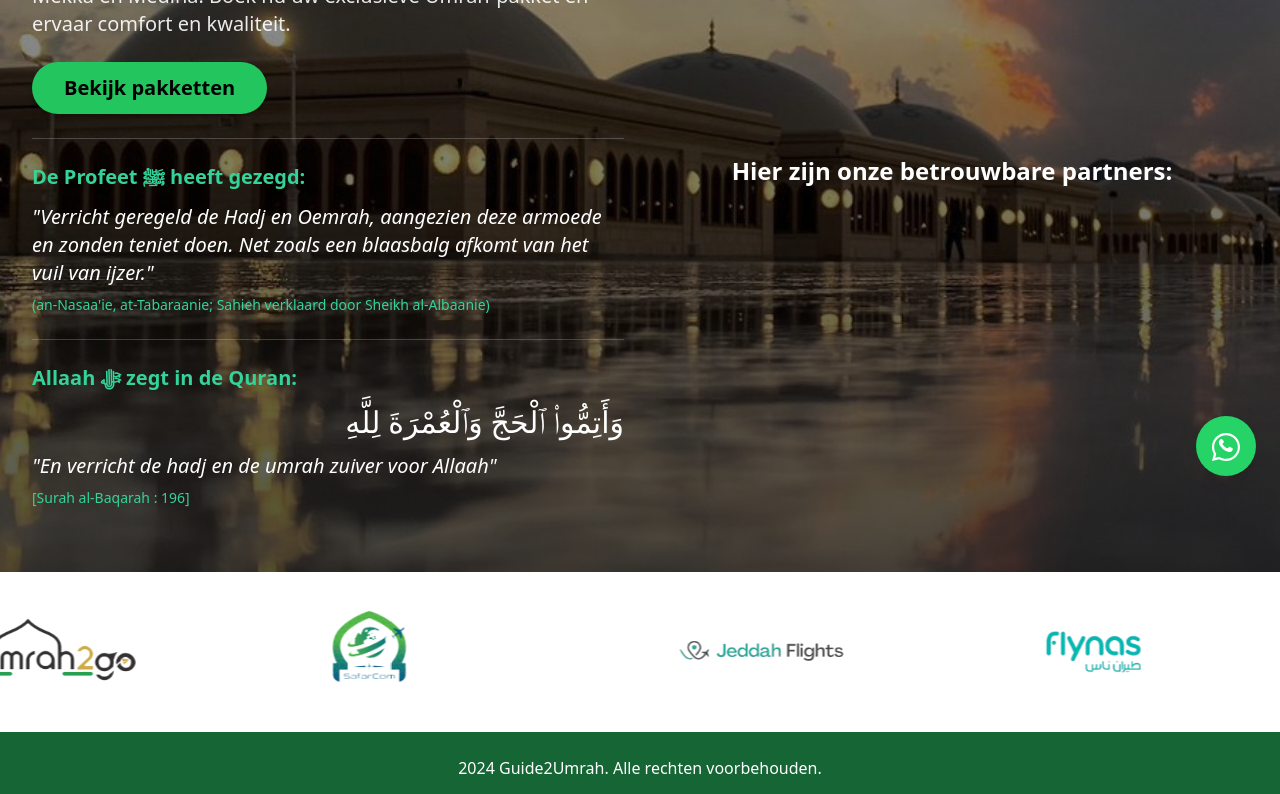
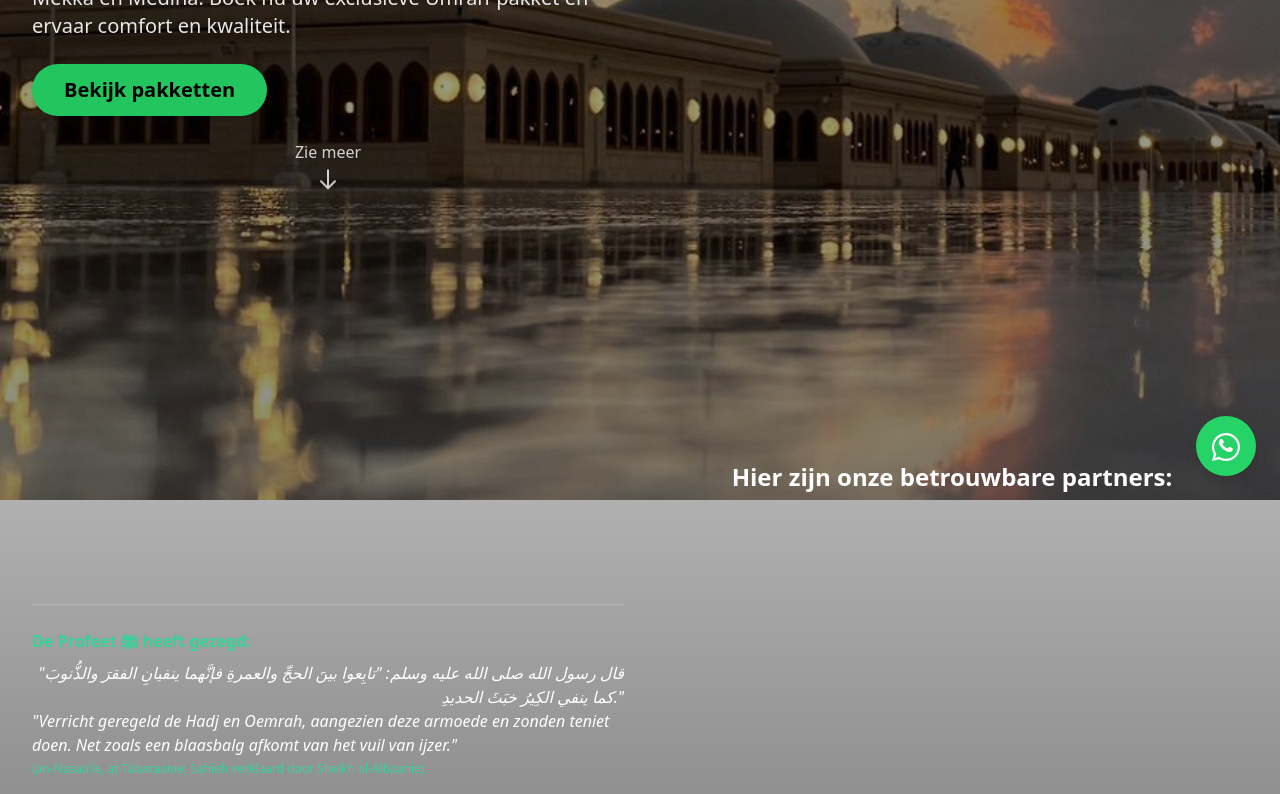
Before and after one commit to eliaselmokadem/guide2umrahfrontend, a React (Create React App) app: page / in a window 1280 px wide. Shown: the part 300-1094 px from the top of the page. Built offline with nearby package versions, Linux system fonts and the light colour scheme.

Commit message:
logobanner

```diff
--- a/src/components/Hero.tsx
+++ b/src/components/Hero.tsx
@@ -10,6 +10,11 @@ const Hero: React.FC = () => {
   const verseRef = useRef<HTMLDivElement>(null);
   const verse2Ref = useRef<HTMLDivElement>(null);
   const quoteRef = useRef<HTMLDivElement>(null);
+  const scrollTargetRef = useRef<HTMLDivElement>(null);
+
+  const scrollToQuotes = () => {
+    scrollTargetRef.current?.scrollIntoView({ behavior: 'smooth' });
+  };
 
   useEffect(() => {
     const observerOptions = {
@@ -51,7 +56,7 @@ const Hero: React.FC = () => {
     <div className="relative w-full min-h-screen font-tajawal overflow-x-hidden">
       {/* Background image with overlay */}
       <div
-        className="absolute inset-0 z-[-1]"
+        className="fixed inset-0 z-[-1]"
         style={{
           backgroundImage: `linear-gradient(to top, rgba(0,0,0,0.2), rgba(0,0,0,0.4)), url(${foto5})`,
           backgroundSize: "cover",
@@ -60,7 +65,7 @@ const Hero: React.FC = () => {
       ></div>
 
       {/* Content container */}
-      <div className="absolute w-full min-h-screen md:min-h-[40vh] bg-gradient-to-t from-black/60 text-white flex flex-col md:flex-row items-start md:items-center justify-between px-4 sm:px-6 md:px-8 py-8 sm:py-10 md:py-16 bottom-0 gap-6 md:gap-8">
+      <div className="relative w-full text-white flex flex-col md:flex-row items-start md:items-center justify-between px-4 sm:px-6 md:px-8 py-8 sm:py-10 md:py-16 gap-6 md:gap-8 bg-gradient-to-t from-black/60">
         {/* Text section */}
         <div className="w-full md:w-1/2 space-y-4 md:space-y-6 mt-[30vh] md:mt-0">
           <h1 className="text-2xl sm:text-3xl md:text-5xl font-extrabold tracking-wide leading-tight">
@@ -77,7 +82,32 @@ const Hero: React.FC = () => {
             </button>
           </Link>
 
-          <div className="mt-32 border-t border-white/20 pt-6">
+          <div className="mt-24 flex justify-center">
+            <button
+              onClick={scrollToQuotes}
+              className="text-white/80 hover:text-white flex flex-col items-center transition-all duration-300 group cursor-pointer"
+            >
+              <span className="mb-2">Zie meer</span>
+              <svg
+                className="w-6 h-6 animate-bounce group-hover:translate-y-1 transition-transform"
+                fill="none"
+                stroke="currentColor"
+                viewBox="0 0 24 24"
+              >
+                <path
+                  strokeLinecap="round"
+                  strokeLinejoin="round"
+                  strokeWidth={2}
+                  d="M19 14l-7 7m0 0l-7-7m7 7V3"
+                />
+              </svg>
+            </button>
+          </div>
+
+          {/* Invisible spacer container */}
+          <div className="h-[45vh]"></div>
+
+          <div ref={scrollTargetRef} className="mt-16 border-t border-white/20 pt-6">
             <div
               ref={hadithRef}
               className={`transform transition-all duration-1000 ${
@@ -86,17 +116,19 @@ const Hero: React.FC = () => {
                   : 'translate-y-full opacity-0'
               }`}
             >
-              <p className="text-sm sm:text-base md:text-xl leading-relaxed">
-                <span className="block font-semibold text-emerald-400 mb-3">De Profeet ﷺ heeft gezegd:</span>
+              <p className="text-xs sm:text-sm md:text-base leading-relaxed">
+                <span className="block font-semibold text-emerald-400 mb-2">De Profeet ﷺ heeft gezegd:</span>
+                <span className="block italic font-arabic text-right">
+                "قال رسول الله صلى الله عليه وسلم: "تابِعوا بينَ الحجِّ والعمرةِ فإنَّهما ينفيانِ الفقرَ والذُّنوبَ كما ينفي الكِيرُ خبَثَ الحديدِ."  </span>
                 <span className="block italic">
                   "Verricht geregeld de Hadj en Oemrah, aangezien deze armoede en zonden teniet doen. Net zoals een blaasbalg afkomt van het vuil van ijzer."
                 </span>
-                <span className="block text-sm mt-2 text-emerald-400">(an-Nasaa'ie, at-Tabaraanie; Sahieh verklaard door Sheikh al-Albaanie)</span>
+                <span className="block text-xs mt-1 text-emerald-400">(an-Nasaa'ie, at-Tabaraanie; Sahieh verklaard door Sheikh al-Albaanie)</span>
               </p>
             </div>
           </div>
 
-          <div className="mt-16 border-t border-white/20 pt-6">
+          <div className="mt-8 border-t border-white/20 pt-4">
             <div
               ref={verseRef}
               className={`transform transition-all duration-1000 delay-300 ${
@@ -105,18 +137,21 @@ const Hero: React.FC = () => {
                   : 'translate-y-full opacity-0'
               }`}
             >
-              <p className="text-sm sm:text-base md:text-xl leading-relaxed">
-                <span className="block font-semibold text-emerald-400 mb-3">Allaah ﷻ zegt in de Quran:</span>
-                <span className="block text-2xl md:text-3xl mb-3 font-arabic text-right">
+              <p className="text-xs sm:text-sm md:text-base leading-relaxed">
+                <span className="block font-semibold text-emerald-400 mb-2">Allaah ﷻ zegt in de Quran:</span>
+                <span className="block text-xl md:text-2xl mb-2 font-arabic text-right">
                   وَأَتِمُّوا۟ ٱلْحَجَّ وَٱلْعُمْرَةَ لِلَّهِ
                 </span>
                 <span className="block italic">
                   "En verricht de hadj en de umrah zuiver voor Allaah"
                 </span>
-                <span className="block text-sm mt-2 text-emerald-400">[Surah al-Baqarah : 196]</span>
+                <span className="block text-xs mt-1 text-emerald-400">[Surah al-Baqarah : 196]</span>
               </p>
             </div>
           </div>
+
+          {/* Second invisible spacer container */}
+          <div className="h-[20vh]"></div>
 
         </div>
 
--- a/src/components/LogoBanner.tsx
+++ b/src/components/LogoBanner.tsx
@@ -6,7 +6,7 @@ import flynaspng from "../assets/flynas-removebg-preview.png";
 
 const LogoBanner: React.FC = () => {
   return (
-    <div className="w-full bg-transparent py-4 md:py-8 overflow-hidden">
+    <div className="w-full bg-white py-4 md:py-8 overflow-hidden">
       <div className="flex animate-scroll whitespace-nowrap">
         {/* First set of logos */}
         <div className="flex min-w-max space-x-24 md:space-x-40 mx-12 md:mx-20">
```
